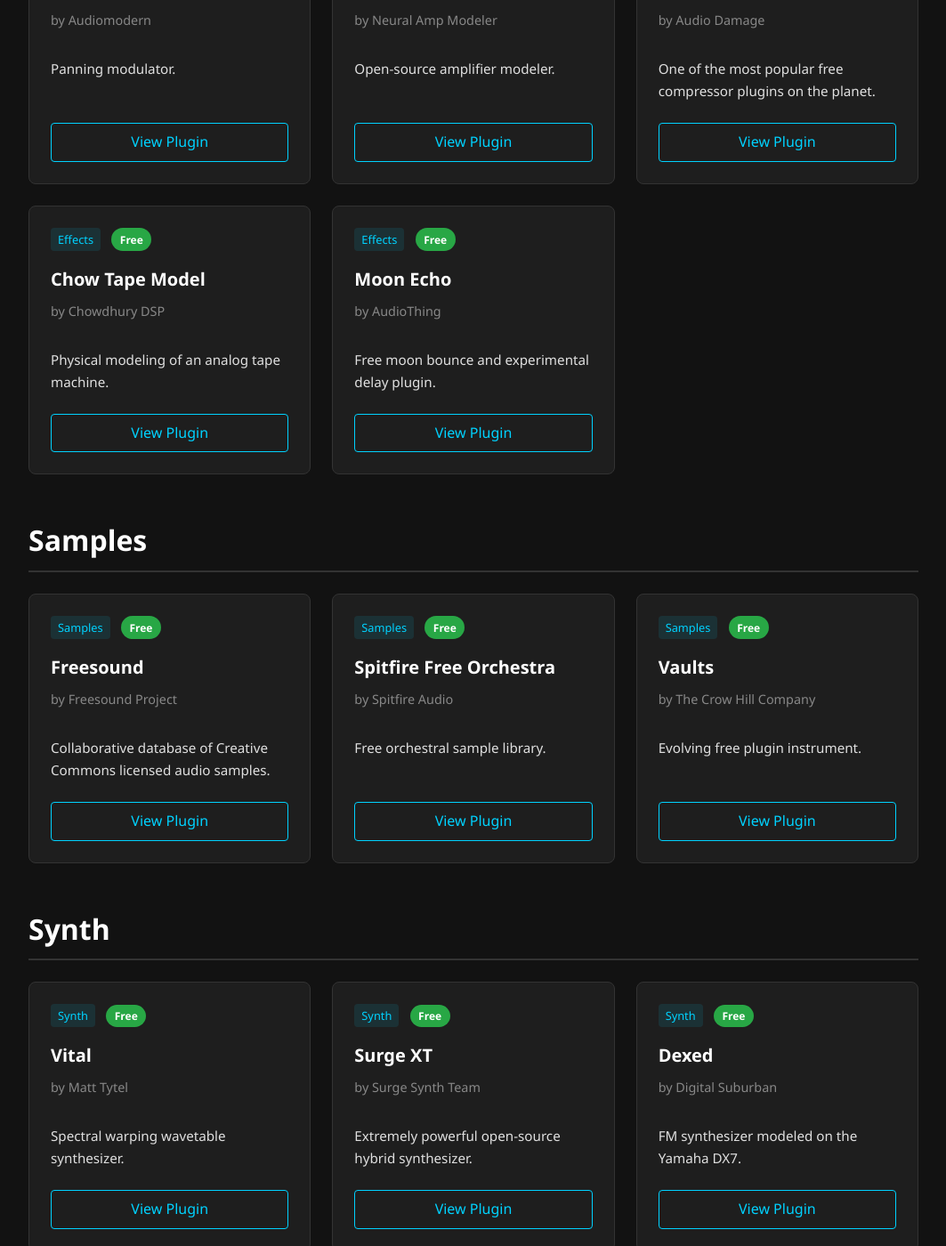
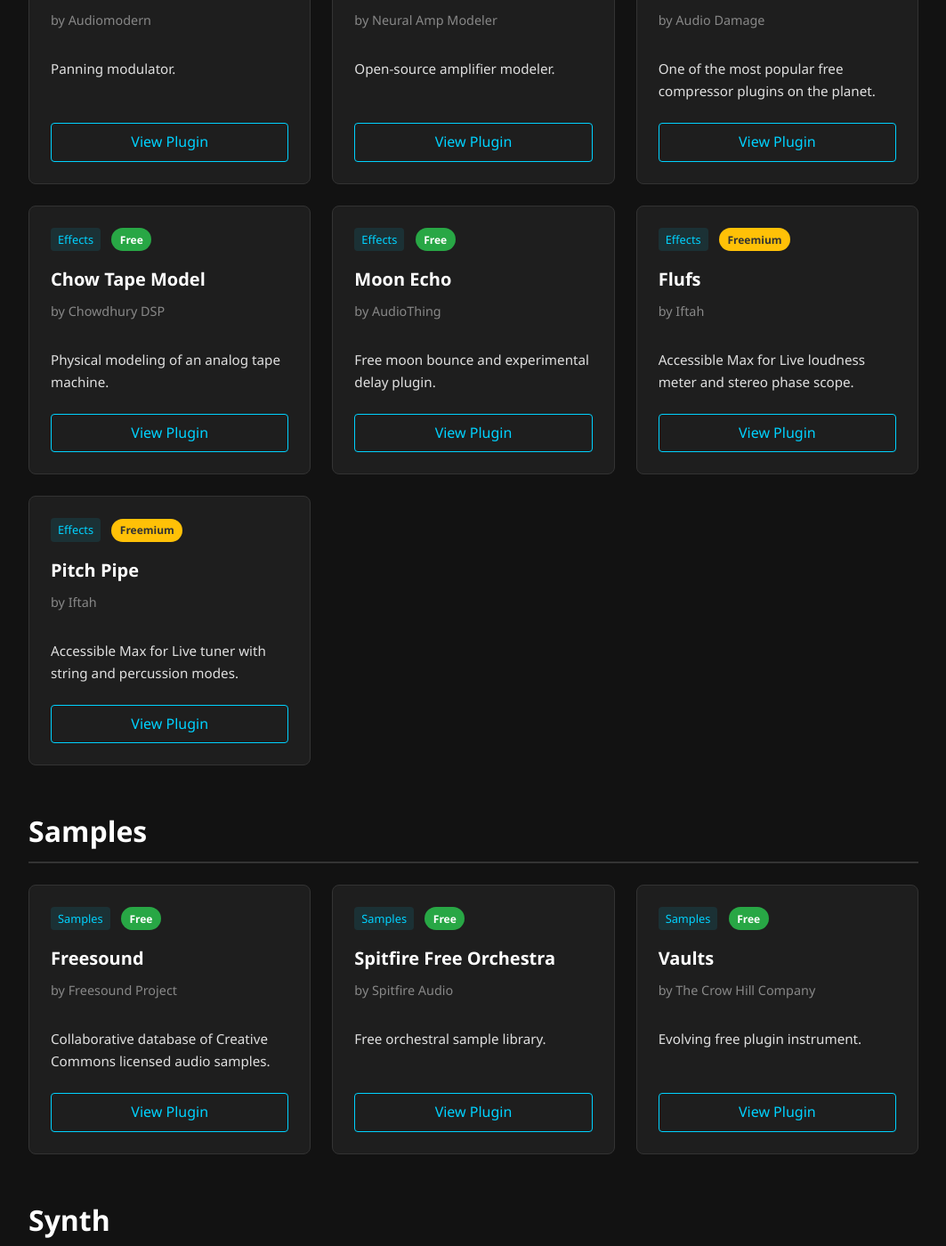
Before and after one commit to mschenone/audio-tools-hub, a Jekyll site: the page built from index.md, in a window 1280 px wide and 1400 px high, scrolled down 2234 px. Shown: the whole window at 89% size, without its empty margins (108-1171 px from the left). Built offline with Jekyll 4.4.1, drawn with Linux system fonts in a browser that asks for light colours; some of the changed text lies outside the part shown.

Commit message:
Add Slippery Slope, Pyra, Flufs, Pitch Pipe by Iftah

```diff
--- a/_data/plugins.yml
+++ b/_data/plugins.yml
@@ -272,3 +272,39 @@
   - macOS
   - Linux
   price: free
+- name: Slippery Slope
+  author: Iftah
+  type: Synth
+  url: https://www.if-tah.com/devices/slipperyslope
+  description: Max for Live acid-bassline synth voice.
+  os:
+  - Windows
+  - macOS
+  price: freemium
+- name: Pyra
+  author: Iftah
+  type: Synth
+  url: https://www.if-tah.com/devices/pyra
+  description: 12-voice physical modelling string synth for Max for Live.
+  os:
+  - Windows
+  - macOS
+  price: freemium
+- name: Flufs
+  author: Iftah
+  type: Effects
+  url: https://www.if-tah.com/devices/flufs
+  description: Accessible Max for Live loudness meter and stereo phase scope.
+  os:
+  - Windows
+  - macOS
+  price: freemium
+- name: Pitch Pipe
+  author: Iftah
+  type: Effects
+  url: https://www.if-tah.com/devices/pitchpipe
+  description: Accessible Max for Live tuner with string and percussion modes.
+  os:
+  - Windows
+  - macOS
+  price: freemium
```
